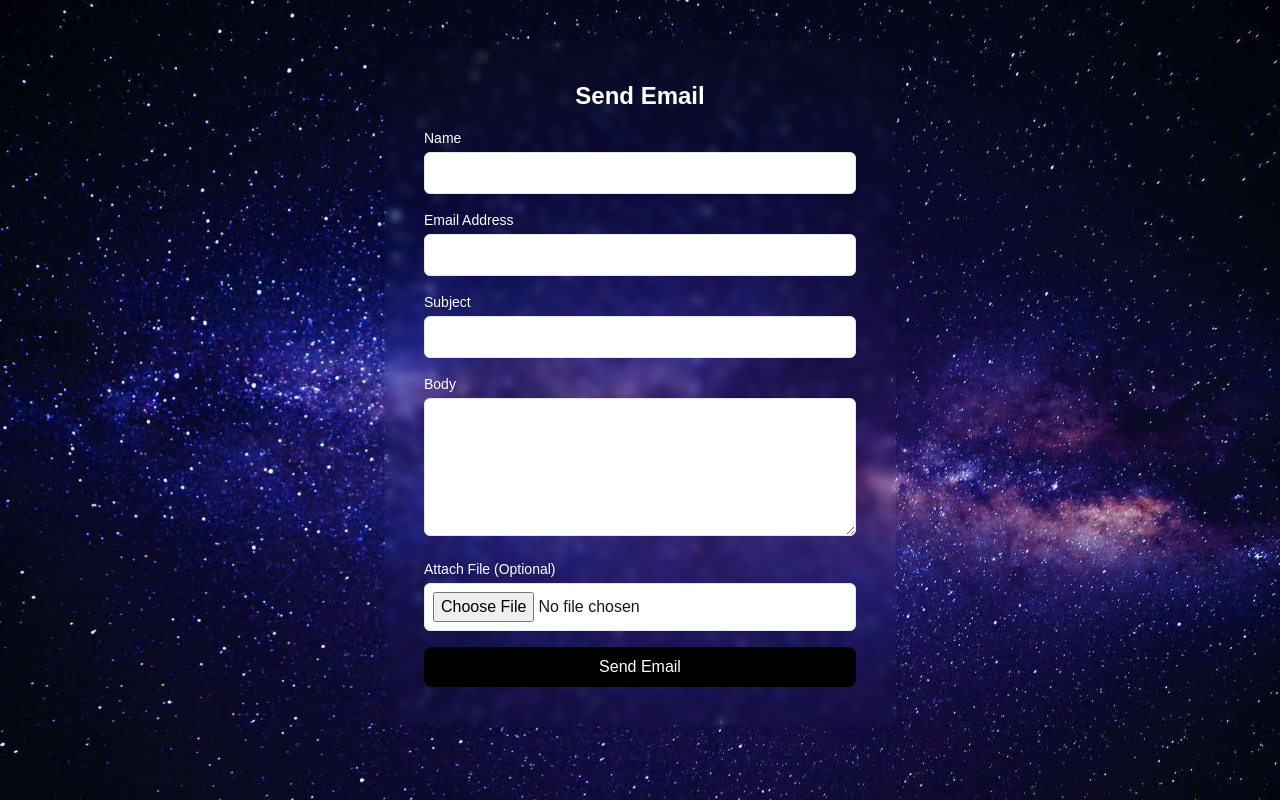
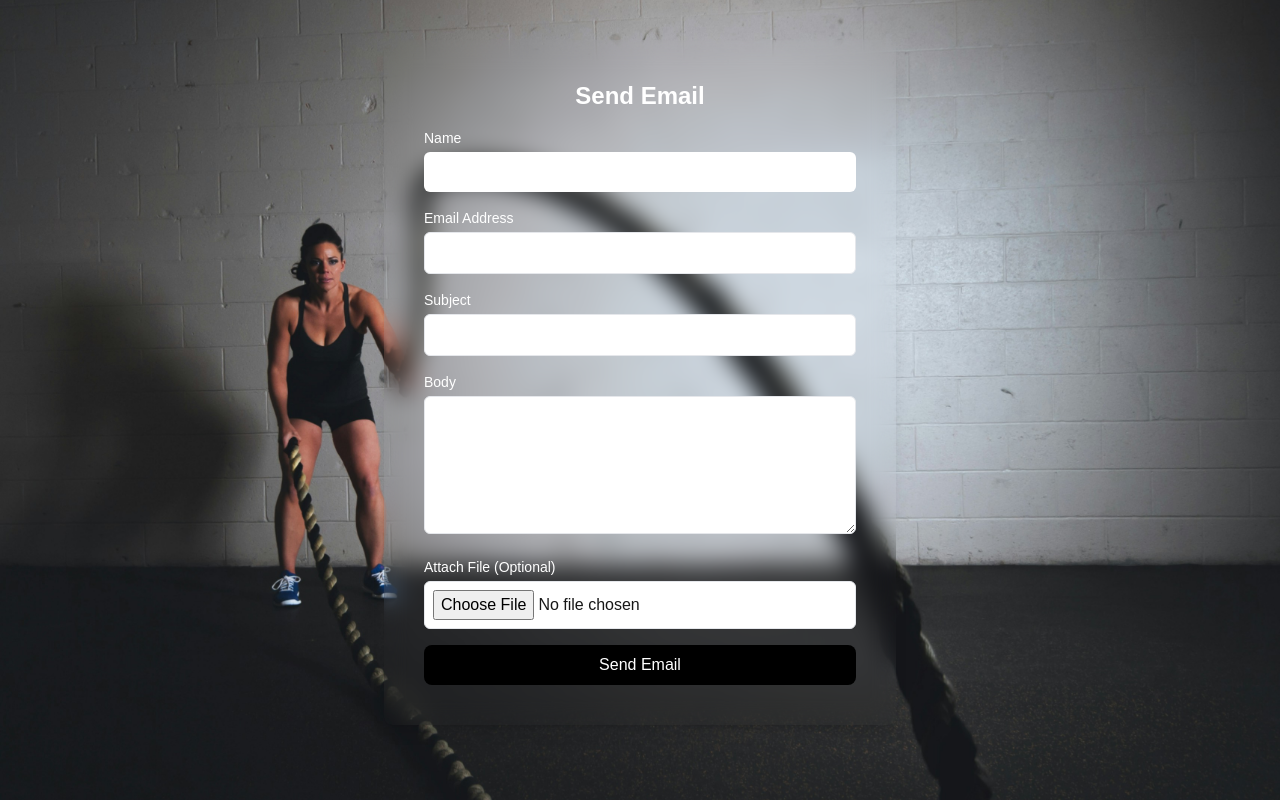
Before and after one commit to SantinoGiordano/Resend-Emailer, a Next.js app: page / in a window 1280 px wide. Built offline with nearby package versions, Linux system fonts and the light colour scheme.

Commit message:
deeped blur added shadow and changed bg

```diff
--- a/app/page.tsx
+++ b/app/page.tsx
@@ -53,15 +53,15 @@ const EmailForm = () => {
 
   return (
     <>
-      <div className='p-10 bg-[url("/space.jpeg")] bg-cover bg-center h-screen'>
-        <div className="max-w-lg mx-auto rounded-lg shadow-md  p-10 backdrop-blur-sm ">
+      <div className='p-10 bg-[url("/workout.jpg")] bg-cover bg-center h-screen'>
+        <div className="max-w-lg mx-auto rounded-lg shadow-lg  p-10 backdrop-blur-md ">
           <h1 className="text-2xl font-bold text-center mb-4 text-white">Send Email</h1>
           <form onSubmit={handleSubmit} className=''>
             <div className="mb-4">
               <label className="block text-sm font-medium text-white">Name</label>
               <input
                 type="text"
-                className="w-full p-2 mt-1 border rounded-md"
+                className="w-full p-2 mt-1 rounded-md"
                 value={name}
                 onChange={(e) => setName(e.target.value)}
                 required
```
